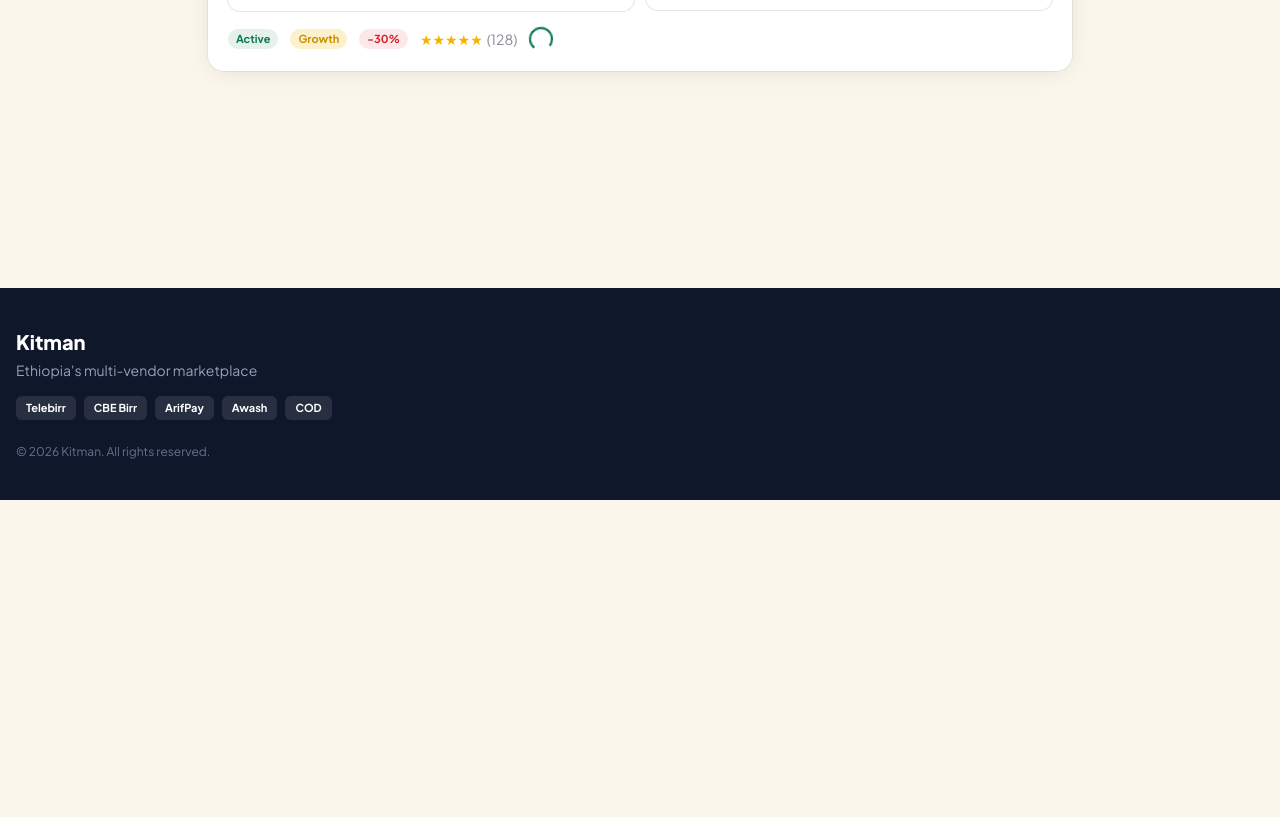
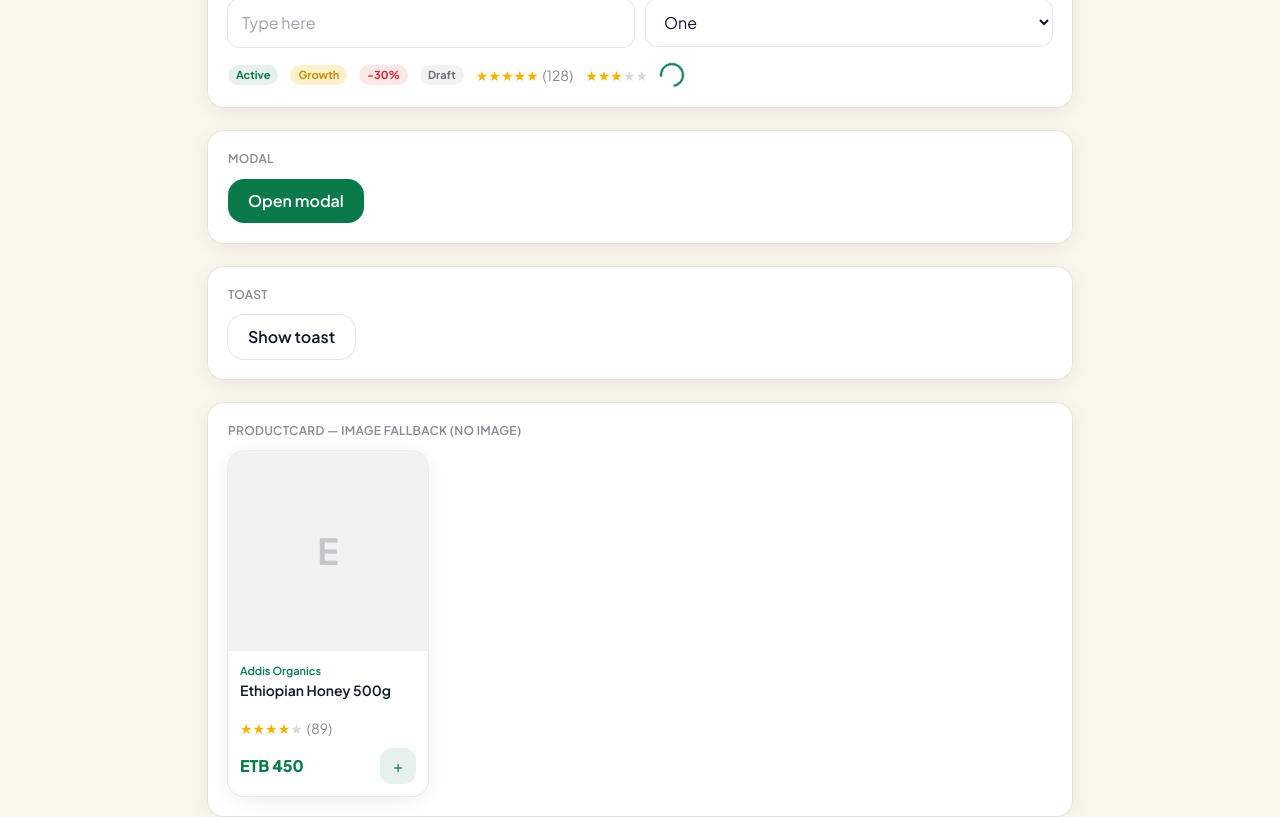
Before and after one commit to bookquotesgirl/marketplace-web, a React (Vite) app: page /components-demo in a window 1280 px wide. Shown: the part 300-1117 px from the top of the page. Before the commit the page ends 800 px from the top, so only its background shows below. Built offline with nearby package versions, Linux system fonts and the light colour scheme.

Commit message:
feat(ui): add shared UI components

```diff
--- a/src/components/ui/ProductCard.jsx
+++ b/src/components/ui/ProductCard.jsx
@@ -1,14 +1,35 @@
 import { Link } from 'react-router-dom';
+import { useTranslation } from 'react-i18next';
 import Rating from './Rating';
 import { useCartStore } from '../../store/cartStore';
+
 // Matches the mockup card. Extend to pixel-match kitman-html.
-export default function ProductCard({ product }) {
+// onAdd(product) — optional override for the add-to-cart action (e.g. admin read-only views).
+//   When omitted the card dispatches to the global cartStore (buyer storefront default).
+// currency — ISO code displayed before the price; defaults to 'ETB'.
+export default function ProductCard({ product, onAdd, currency = 'ETB' }) {
+  const { t } = useTranslation();
   const add = useCartStore((s) => s.add);
   const { slug, title, basePrice, images = [], rating = 0, reviewCount, vendorName } = product;
+
+  const handleAdd = () => {
+    if (onAdd) {
+      onAdd(product);
+    } else {
+      add({ productId: product._id, variantId: null, title, price: basePrice, vendor: vendorName });
+    }
+  };
+
   return (
     <div className="group bg-white rounded-2xl ring-1 ring-black/5 shadow-soft overflow-hidden hover:shadow-card transition">
       <Link to={`/product/${slug}`} className="block aspect-square overflow-hidden">
-        <img src={images[0]} alt={title} className="w-full h-full object-cover group-hover:scale-105 transition" />
+        {images[0] ? (
+          <img src={images[0]} alt={title} className="w-full h-full object-cover group-hover:scale-105 transition" />
+        ) : (
+          <div className="w-full h-full bg-black/5 grid place-items-center text-ink/20 text-4xl font-bold select-none">
+            {title?.[0]?.toUpperCase() ?? '?'}
+          </div>
+        )}
       </Link>
       <div className="p-3">
         {vendorName && <p className="text-[11px] text-forest font-semibold truncate">{vendorName}</p>}
@@ -17,11 +38,11 @@
         </Link>
         <Rating value={rating} count={reviewCount} />
         <div className="flex items-center justify-between mt-2">
-          <span className="font-extrabold text-forest">ETB {Number(basePrice).toLocaleString()}</span>
+          <span className="font-extrabold text-forest">{currency} {Number(basePrice).toLocaleString()}</span>
           <button
-            onClick={() => add({ productId: product._id, variantId: null, title, price: basePrice, vendor: vendorName })}
+            onClick={handleAdd}
             className="grid place-items-center w-9 h-9 rounded-xl bg-forest/10 text-forest hover:bg-forest hover:text-white transition"
-            aria-label="Add to cart"
+            aria-label={t('common.addToCart')}
           >
             +
           </button>
--- a/src/pages/ComponentsDemo.jsx
+++ b/src/pages/ComponentsDemo.jsx
@@ -1,26 +1,86 @@
-import { Button, Input, Select, Badge, Card, Spinner, Rating } from '../components/ui';
+import { useState } from 'react';
+import { Button, Input, Select, Badge, Card, Modal, Spinner, Rating, Toast, ProductCard } from '../components/ui';
+
+const MOCK_PRODUCT = {
+  _id: 'demo-1',
+  slug: 'demo-product',
+  title: 'Ethiopian Honey 500g',
+  basePrice: 450,
+  images: [],
+  rating: 4.3,
+  reviewCount: 89,
+  vendorName: 'Addis Organics',
+};
+
 export default function ComponentsDemo() {
+  const [modalOpen, setModalOpen] = useState(false);
+  const [toastShow, setToastShow] = useState(false);
+
+  const showToast = () => {
+    setToastShow(true);
+    setTimeout(() => setToastShow(false), 2500);
+  };
+
   return (
     <section className="max-w-4xl mx-auto px-4 py-10 space-y-6">
       <h1 className="text-2xl font-extrabold">Components demo</h1>
+
+      {/* Button / Input / Select / Badge / Rating / Spinner */}
       <Card className="p-5 space-y-4">
+        <p className="text-xs font-semibold text-ink/50 uppercase tracking-wide">Button · Input · Select · Badge · Rating · Spinner</p>
         <div className="flex flex-wrap gap-2">
           <Button>Primary</Button>
           <Button variant="secondary">Secondary</Button>
           <Button variant="gold">Gold</Button>
           <Button variant="ghost">Ghost</Button>
+          <Button size="sm">Small</Button>
+          <Button size="lg">Large</Button>
           <Button disabled>Disabled</Button>
         </div>
         <div className="grid sm:grid-cols-2 gap-3">
           <Input label="Input" placeholder="Type here" />
-          <Select label="Select"><option>One</option><option>Two</option></Select>
+          <Select label="Select">
+            <option>One</option>
+            <option>Two</option>
+            <option>Three</option>
+          </Select>
         </div>
-        <div className="flex items-center gap-3">
+        <div className="flex flex-wrap items-center gap-3">
           <Badge tone="forest">Active</Badge>
           <Badge tone="gold">Growth</Badge>
           <Badge tone="crimson">-30%</Badge>
+          <Badge tone="gray">Draft</Badge>
           <Rating value={4.5} count={128} />
+          <Rating value={3} />
           <Spinner />
+        </div>
+      </Card>
+
+      {/* Modal */}
+      <Card className="p-5 space-y-3">
+        <p className="text-xs font-semibold text-ink/50 uppercase tracking-wide">Modal</p>
+        <Button onClick={() => setModalOpen(true)}>Open modal</Button>
+        <Modal open={modalOpen} onClose={() => setModalOpen(false)} title="Confirm action">
+          <p className="text-ink/70 text-sm">This is the modal body. Click Confirm or press the backdrop to close.</p>
+          <div className="mt-4 flex justify-end gap-2">
+            <Button variant="secondary" size="sm" onClick={() => setModalOpen(false)}>Cancel</Button>
+            <Button size="sm" onClick={() => setModalOpen(false)}>Confirm</Button>
+          </div>
+        </Modal>
+      </Card>
+
+      {/* Toast */}
+      <Card className="p-5 space-y-3">
+        <p className="text-xs font-semibold text-ink/50 uppercase tracking-wide">Toast</p>
+        <Button variant="secondary" onClick={showToast}>Show toast</Button>
+      </Card>
+      <Toast show={toastShow}>Item added to cart</Toast>
+
+      {/* ProductCard */}
+      <Card className="p-5 space-y-3">
+        <p className="text-xs font-semibold text-ink/50 uppercase tracking-wide">ProductCard — image fallback (no image)</p>
+        <div className="max-w-[200px]">
+          <ProductCard product={MOCK_PRODUCT} onAdd={showToast} />
         </div>
       </Card>
     </section>
```
Also changed, not shown: src/components/README.md, 1 other file (tests, documents, lock files or other folders).
